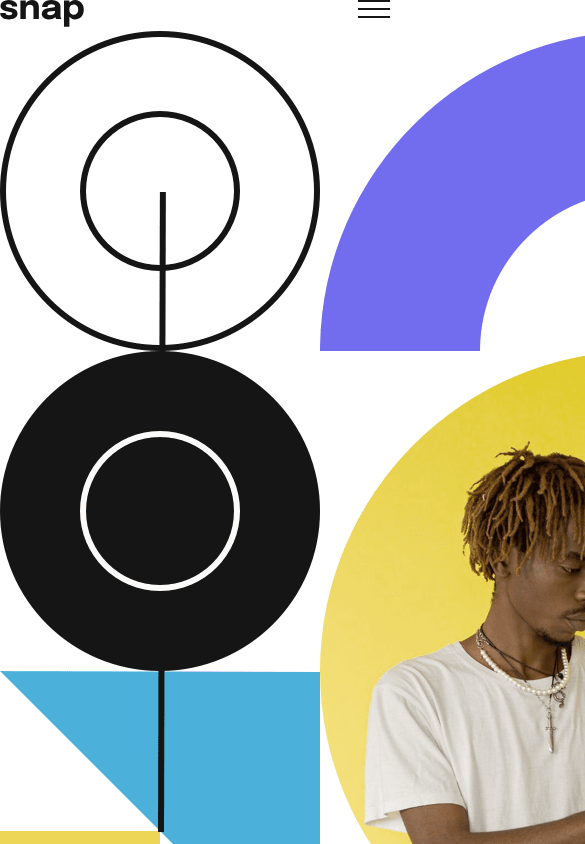
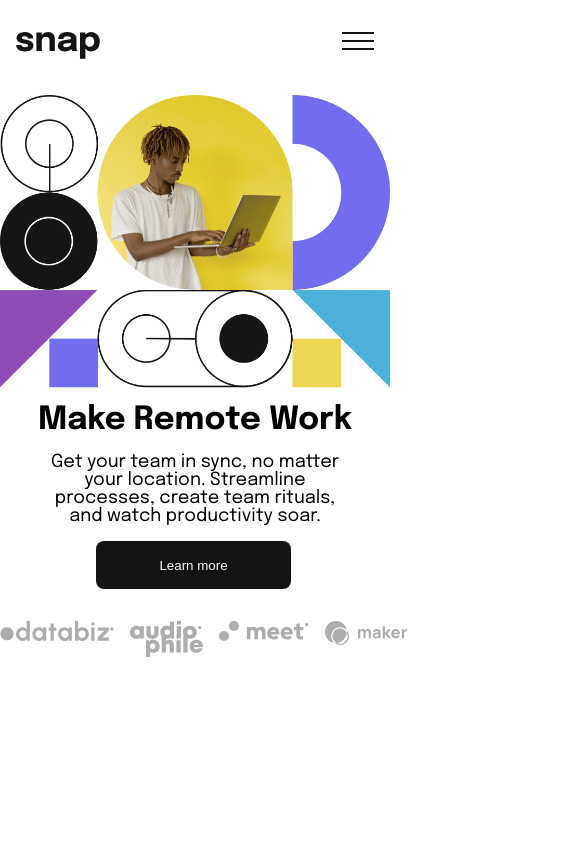
Before and after one commit to Emmanuel131519/Intro-section, a plain HTML site: page index.html in a window 390 px wide. Shown: the top 844 px of the page, 585 px wide, since content can reach past the window. Drawn offline with Linux system fonts and the light colour scheme.

Commit message:
fixes: the mobile screen

```diff
--- a/index.html
+++ b/index.html
@@ -1,25 +1,29 @@
 <!DOCTYPE html>
 <html lang="en">
   <head>
-  <meta charset="UTF-8">
-  <meta name="viewport" content="width=device-width, initial-scale=1.0">
+    <meta charset="UTF-8" />
+    <meta name="viewport" content="width=device-width, initial-scale=1.0" />
     <title>Document</title>
-  <link rel="shortcut icon" href="assets/Image20250128181608.png" type="image/x-icon">
-  <link rel="stylesheet" href="style.css">
+    <link
+      rel="shortcut icon"
+      href="assets/Image20250128181608.png"
+      type="image/x-icon"
+    />
+    <link rel="stylesheet" href="style.css" />
   </head>
   <body>
     <nav>
       <div>
-          <img src="assets/logo.svg" alt="">
+        <img src="assets/logo.svg" alt="" />
       </div>
       <div class="nav-div-2">
         <div>
           <p>features</p>
-            <img src="assets/icon-arrow-down.svg" alt="">
+          <img src="assets/icon-arrow-down.svg" alt="" />
         </div>
         <div>
           <p>Company</p>
-                <img src="assets/icon-arrow-down.svg" alt="">
+          <img src="assets/icon-arrow-down.svg" alt="" />
         </div>
         <div>
           <p>Careers</p>
@@ -29,7 +33,7 @@
         </div>
       </div>
       <div>
-          <img src="assets/icon-menu.svg" alt="">
+        <img src="assets/icon-menu.svg" alt="" />
       </div>
       <div class="nav-div-4">
         <div>
@@ -39,38 +43,38 @@
           <button>Register</button>
         </div>
       </div>
-
     </nav>
     <main>
       <!-- section 1 -->
-    <section>
+      <section class="section-1">
         <div>
-        <img src="assets/Image20250128181630.png" alt="">
+          <img src="assets/Image20250128181627.png" alt="" />
         </div>
         <div>
           <h1>Make Remote Work</h1>
-        <p>Get your team in sync, no matter your location. Streamline
-          processes, create team rituals, and watch productivity soar.</p>
+          <p>
+            Get your team in sync, no matter your location. Streamline
+            processes, create team rituals, and watch productivity soar.
+          </p>
         </div>
         <div>
           <button>Learn more</button>
         </div>
       </section>
       <!-- section-2 -->
-     <section>
+      <section class="section-2">
         <div>
-        <img src="assets/client-databiz.svg" alt="">
+          <img src="assets/client-databiz.svg" alt="" />
         </div>
         <div>
-  <img src="assets/client-audiophile.svg" alt="">
+          <img src="assets/client-audiophile.svg" alt="" />
         </div>
         <div>
-  <img src="assets/client-meet.svg" alt="">
+          <img src="assets/client-meet.svg" alt="" />
         </div>
         <div>
-  <img src="assets/client-maker.svg" alt="">
+          <img src="assets/client-maker.svg" alt="" />
         </div>
-
       </section>
     </main>
   </body>
--- a/style.css
+++ b/style.css
@@ -1,3 +1,4 @@
+@import url('https://fonts.googleapis.com/css2?family=Epilogue:ital,wght@0,100..900;1,100..900&display=swap');
 *{
   padding: 0;
   margin: 0;
@@ -9,10 +10,14 @@
   --Almost-Black:hsl(0, 0%, 8%);
 }
 
+body{
+  font-family: "Epilogue", serif;
+}
+
 nav{
   display: flex;
   justify-content: space-between;
-
+  padding: 2rem 1rem;
 }
 
 .nav-div-2{
@@ -21,3 +26,41 @@ nav{
 .nav-div-4{
   display: none;
 }
+
+.section-1 img{
+  display: flex;
+max-width: 100%;
+
+}
+
+.section-1 h1{
+font-size: 2rem;
+font-weight: 700;
+text-align: center;
+padding-top: 1rem;
+}
+
+.section-1 p{
+  font-size: 18px;
+width: 80%;
+margin: 0 auto;
+text-align: center;
+padding: 1rem 0;
+}
+
+button{
+  border: none;
+  width: 50%;
+  height: 3rem;
+  border-radius: 8px;
+  color: var(--Almost-White);
+  background-color: var(--Almost-Black);
+margin-left: 6rem;
+
+}
+
+.section-2{
+display: flex;
+padding-top: 2rem;
+gap: 1rem;
+}
```
Lines whose indentation alone changed are shown as unchanged.
